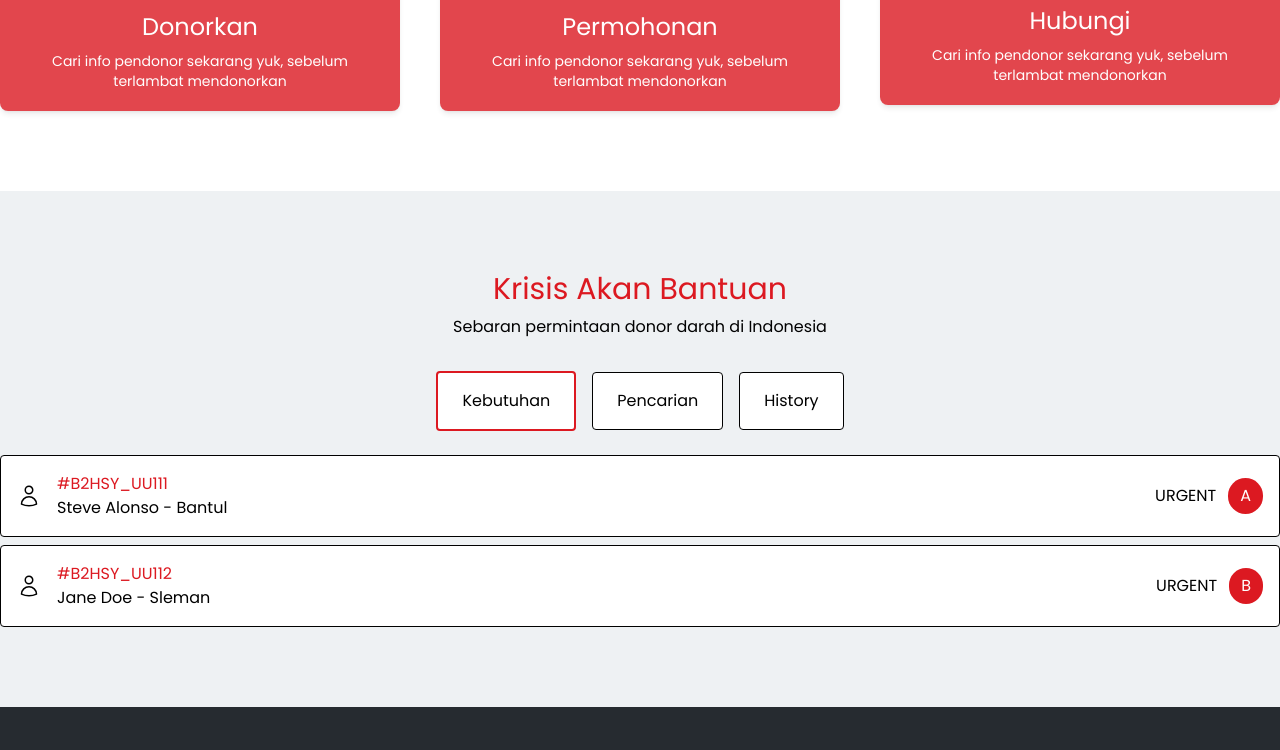
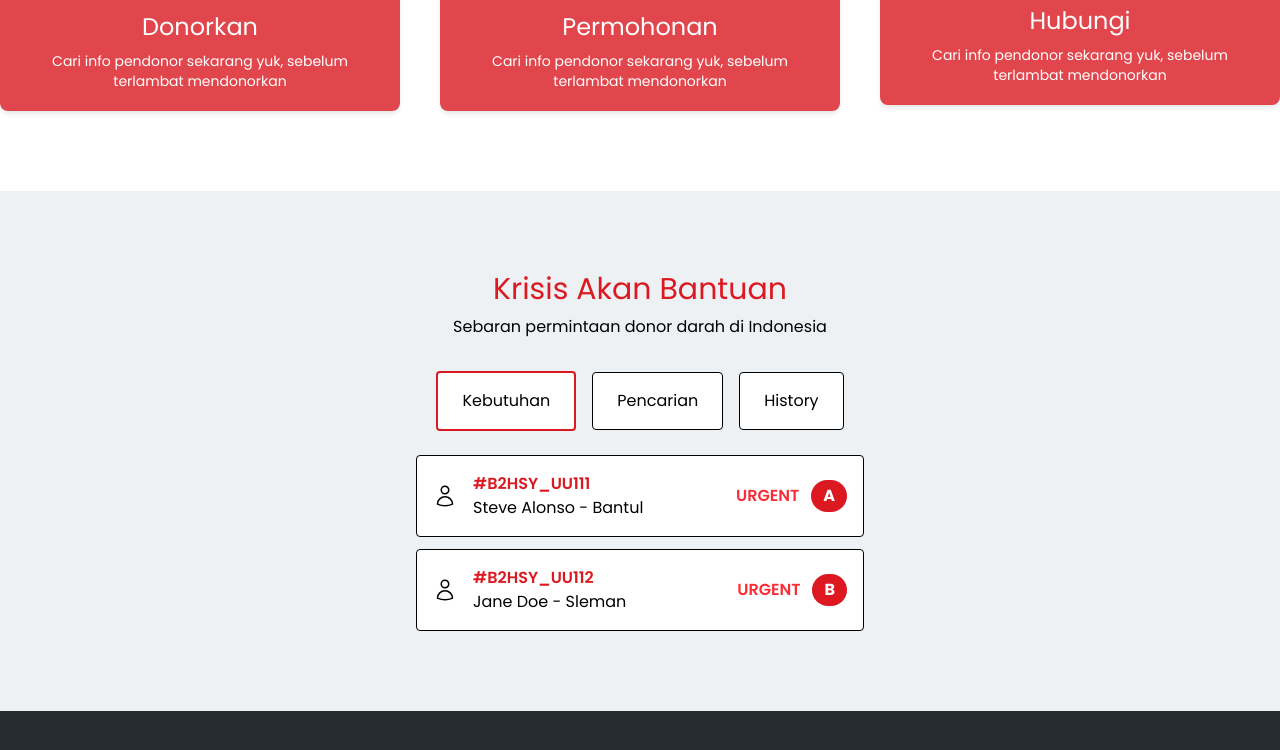
Before and after one commit to IlhamYuniar16/ProjectLomba, a Vue app in the folder frontend/vue-project/: page / in a window 1280 px wide. Both pictures are taken after a click on the element "Kebutuhan". Shown: the part 1088-1838 px from the top of the page. Built offline with nearby package versions, Linux system fonts and the light colour scheme.

Commit message:
Perbaikan Design

```diff
--- a/frontend/vue-project/src/views/HomePage.vue
+++ b/frontend/vue-project/src/views/HomePage.vue
@@ -112,40 +112,42 @@
     </section>
 
     <section class="container mx-auto mt-6 px-4 md:px-0 flex flex-col gap-2">
-        <div v-if="active === 'Kebutuhan'" class="flex flex-col gap-2">
+        <div v-if="active === 'Kebutuhan'" class="flex flex-col gap-3 w-full max-w-md mx-auto">
             <div class="bg-bgColor flex justify-between items-center p-4 border rounded">
                 <div class="flex items-center gap-4">
                     <svg xmlns="http://www.w3.org/2000/svg" fill="none" viewBox="0 0 24 24" stroke-width="1.5" stroke="currentColor" class="w-6 h-6">
                         <path stroke-linecap="round" stroke-linejoin="round" d="M15.75 6a3.75 3.75 0 1 1-7.5 0 3.75 3.75 0 0 1 7.5 0ZM4.501 20.118a7.5 7.5 0 0 1 14.998 0A17.933 17.933 0 0 1 12 21.75c-2.676 0-5.216-.584-7.499-1.632Z" />
                     </svg>
                     <div class="flex flex-col">
-                        <span class="text-primary">#B2HSY_UU111</span>
+                        <span class="text-primary font-semibold">#B2HSY_UU111</span>
                         <span>Steve Alonso - Bantul</span>
                     </div>
                 </div>
                 <div class="flex items-center gap-3">
-                    <span>URGENT</span>
-                    <span class="bg-primary text-bgColor py-1.5 px-3 rounded-full">A</span>
+                    <span class="text-red-500 font-semibold">URGENT</span>
+                    <span class="bg-primary text-bgColor py-1 px-3 rounded-full font-bold">A</span>
                 </div>
             </div>
+
             <div class="bg-bgColor flex justify-between items-center p-4 border rounded">
                 <div class="flex items-center gap-4">
                     <svg xmlns="http://www.w3.org/2000/svg" fill="none" viewBox="0 0 24 24" stroke-width="1.5" stroke="currentColor" class="w-6 h-6">
                         <path stroke-linecap="round" stroke-linejoin="round" d="M15.75 6a3.75 3.75 0 1 1-7.5 0 3.75 3.75 0 0 1 7.5 0ZM4.501 20.118a7.5 7.5 0 0 1 14.998 0A17.933 17.933 0 0 1 12 21.75c-2.676 0-5.216-.584-7.499-1.632Z" />
                     </svg>
                     <div class="flex flex-col">
-                        <span class="text-primary">#B2HSY_UU112</span>
+                        <span class="text-primary font-semibold">#B2HSY_UU112</span>
                         <span>Jane Doe - Sleman</span>
                     </div>
                 </div>
                 <div class="flex items-center gap-3">
-                    <span>URGENT</span>
-                    <span class="bg-primary text-bgColor py-1.5 px-3 rounded-full">B</span>
+                    <span class="text-red-500 font-semibold">URGENT</span>
+                    <span class="bg-primary text-bgColor py-1 px-3 rounded-full font-bold">B</span>
                 </div>
             </div>
         </div>
 
-        <div v-if="active === 'Pencarian'" class="flex flex-col gap-2">
+
+        <div v-if="active === 'Pencarian'" class="flex flex-col gap-3 w-full max-w-md mx-auto">
           <div class="flex border max-w-md px-3 py-3 rounded-2xl">
             <input type="text" v-model="search" class="outline-none w-full" placeholder="Cari">
             <svg xmlns="http://www.w3.org/2000/svg" fill="none" viewBox="0 0 24 24" stroke-width="1.5" stroke="currentColor" class="size-6"><path stroke-linecap="round" stroke-linejoin="round" d="m21 21-5.197-5.197m0 0A7.5 7.5 0 1 0 5.196 5.196a7.5 7.5 0 0 0 10.607 10.607Z" /></svg>
@@ -156,28 +158,29 @@
                         <path stroke-linecap="round" stroke-linejoin="round" d="M15.75 6a3.75 3.75 0 1 1-7.5 0 3.75 3.75 0 0 1 7.5 0ZM4.501 20.118a7.5 7.5 0 0 1 14.998 0A17.933 17.933 0 0 1 12 21.75c-2.676 0-5.216-.584-7.499-1.632Z" />
                     </svg>
                     <div class="flex flex-col">
-                        <span class="text-primary">#B2HSY_UU111</span>
+                        <span class="text-primary font-semibold">#B2HSY_UU111</span>
                         <span>Steve Alonso - Bantul</span>
                     </div>
                 </div>
                 <div class="flex items-center gap-3">
-                    <span>URGENT</span>
-                    <span class="bg-primary text-bgColor py-1.5 px-3 rounded-full">A</span>
+                    <span class="text-red-500 font-semibold">URGENT</span>
+                    <span class="bg-primary text-bgColor py-1 px-3 rounded-full font-bold">A</span>
                 </div>
             </div>
+
             <div class="bg-bgColor flex justify-between items-center p-4 border rounded">
                 <div class="flex items-center gap-4">
                     <svg xmlns="http://www.w3.org/2000/svg" fill="none" viewBox="0 0 24 24" stroke-width="1.5" stroke="currentColor" class="w-6 h-6">
                         <path stroke-linecap="round" stroke-linejoin="round" d="M15.75 6a3.75 3.75 0 1 1-7.5 0 3.75 3.75 0 0 1 7.5 0ZM4.501 20.118a7.5 7.5 0 0 1 14.998 0A17.933 17.933 0 0 1 12 21.75c-2.676 0-5.216-.584-7.499-1.632Z" />
                     </svg>
                     <div class="flex flex-col">
-                        <span class="text-primary">#B2HSY_UU112</span>
+                        <span class="text-primary font-semibold">#B2HSY_UU112</span>
                         <span>Jane Doe - Sleman</span>
                     </div>
                 </div>
                 <div class="flex items-center gap-3">
-                    <span>URGENT</span>
-                    <span class="bg-primary text-bgColor py-1.5 px-3 rounded-full">B</span>
+                    <span class="text-red-500 font-semibold">URGENT</span>
+                    <span class="bg-primary text-bgColor py-1 px-3 rounded-full font-bold">B</span>
                 </div>
             </div>
         </div>
```
